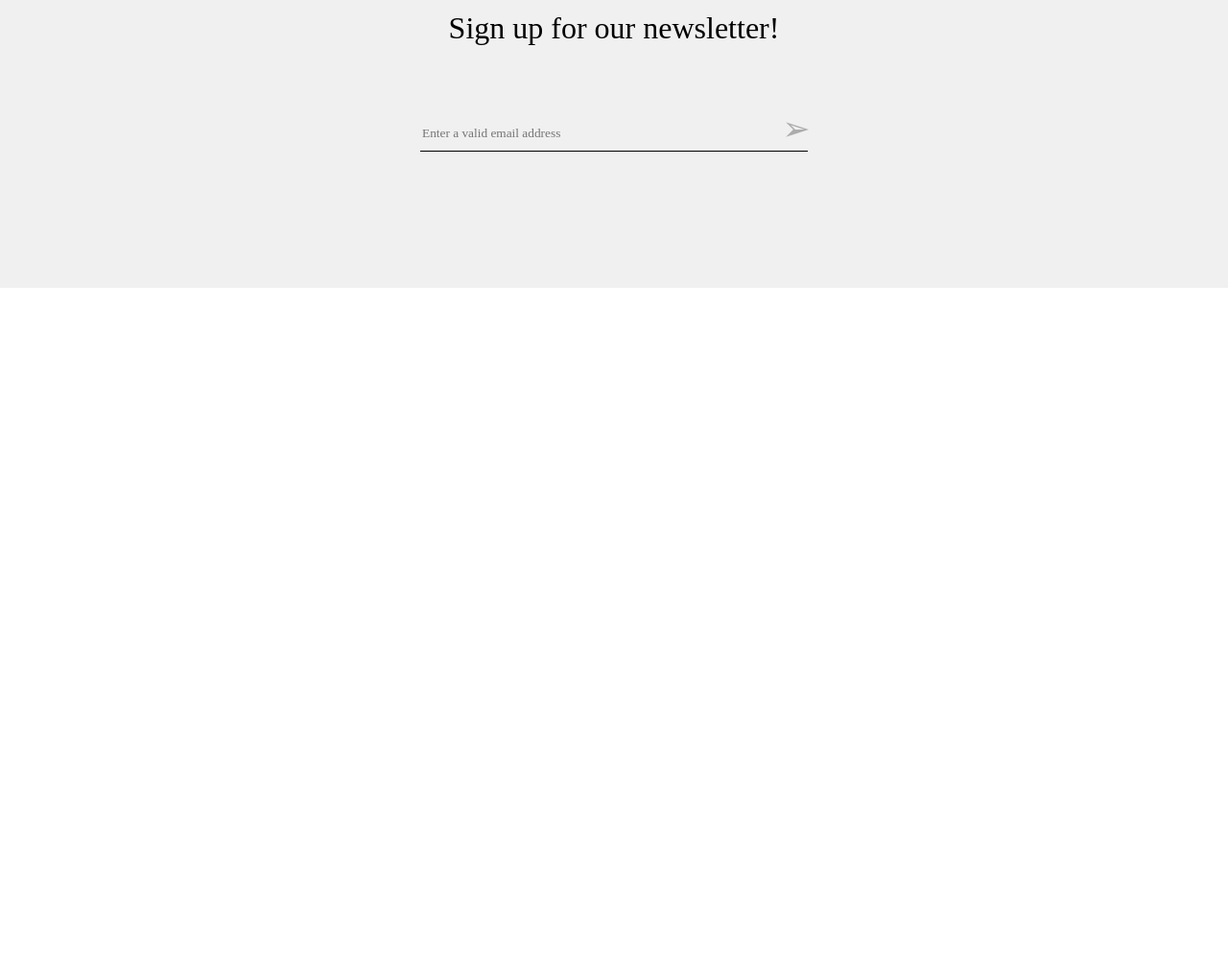
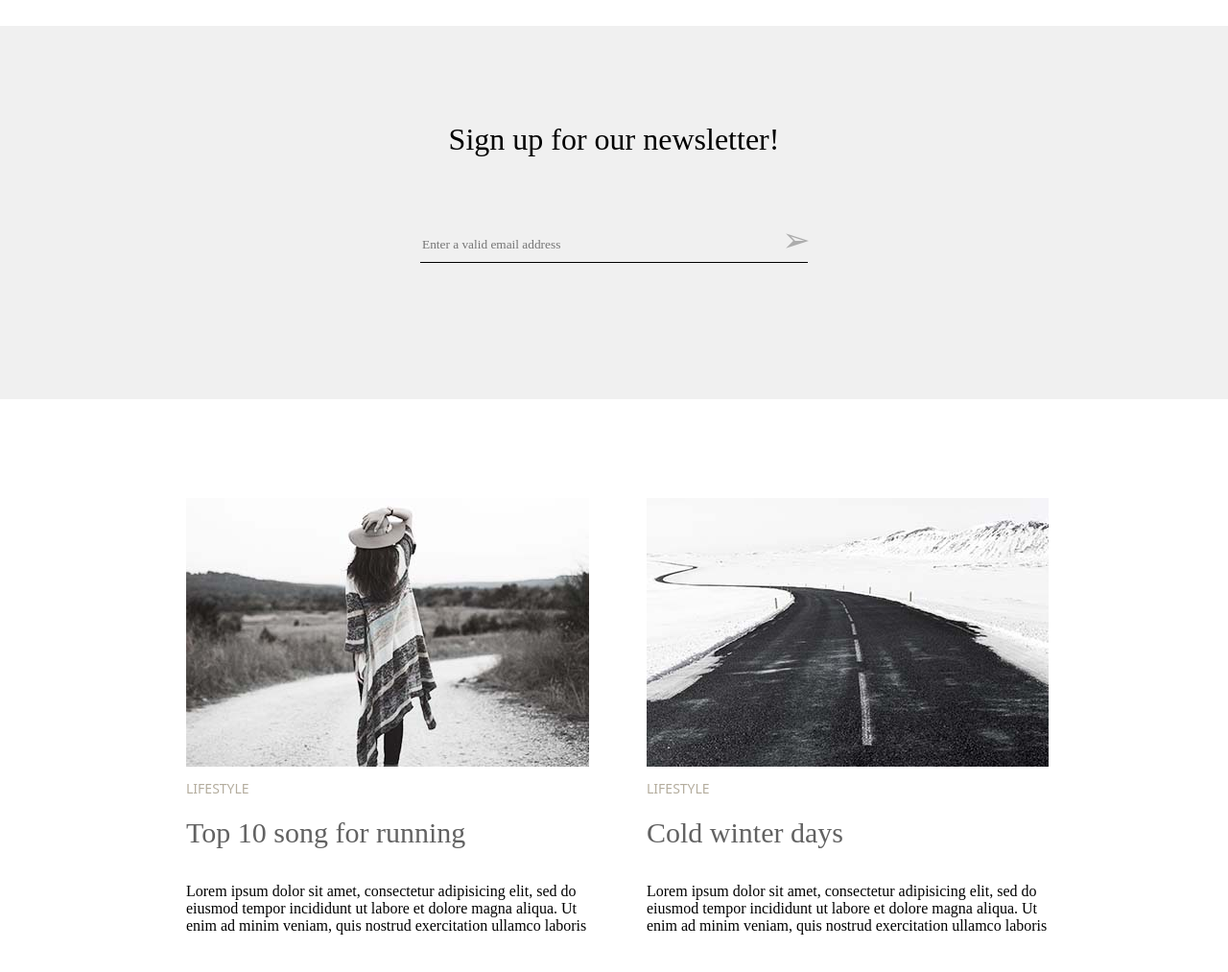
Before and after one commit to Torerroo/MINIM-, a plain HTML site: page index.html in a window 1280 px wide. Shown: the part 2463-3476 px from the top of the page at 96% size. Before the commit the page ends 2763 px from the top, so only its background shows below. Drawn offline with Linux system fonts and the light colour scheme.

Commit message:
8 commit

```diff
--- a/index.html
+++ b/index.html
@@ -26,22 +26,22 @@
         <h1 class="sraft__item1 specfont1">Leave a comment</h1>
      </div>
 
-     <div class="middle">
+     <div class="middle" id="container">
         <div class="middle__column1">
-            <img src="image/column1_image1.jpg" id="middle__image" class="column1__image1">
+            <img src="image/column1__image1.jpg" id="middle__image" class="column1__image1">
             <h1 class="column1__text1 specfont1">Lifestyle</h1>
             <h1 class="column1__text2 specfont2">More than just a music festival</h1>
-            <p class="column1__text3">Lorem ipsum dolor sit amet, consectetur adipisicing elit, sed do eiusmod tempor incididunt ut labore et dolore magna aliqua. Ut enim ad minim veniam, quis nostrud exercitation ullamco laboris </p>
-            <img src="image/column1_image2.jpg" id="middle__image" class="column1__image2">
+            <p class="column1__text3" id="column__text">Lorem ipsum dolor sit amet, consectetur adipisicing elit, sed do eiusmod tempor incididunt ut labore et dolore magna aliqua. Ut enim ad minim veniam, quis nostrud exercitation ullamco laboris </p>
+            <img src="image/column1__image2.jpg" id="middle__image" class="column1__image2">
             <h1 class="column1__text1 specfont1">photodiary</h1>
             <h1 class="column1__text2 specfont2">American dream</h1>
-            <p class="column1__text3">Lorem ipsum dolor sit amet, consectetur adipisicing elit, sed do eiusmod tempor incididunt ut labore et dolore magna aliqua. Ut enim ad minim veniam, quis nostrud exercitation ullamco laboris </p>
+            <p class="column1__text3" >Lorem ipsum dolor sit amet, consectetur adipisicing elit, sed do eiusmod tempor incididunt ut labore et dolore magna aliqua. Ut enim ad minim veniam, quis nostrud exercitation ullamco laboris </p>
         </div>
         <div class="middle__column2">
-            <img src="image/column2_image1.jpg" id="middle__image" class="column2__image1">
+            <img src="image/column2__image1.jpg" id="middle__image" class="column2__image1">
             <h1 class="column2__text1 specfont1">Lifestyle</h1>
             <h1 class="column2__text2 specfont2">Life tastes better with coffee</h1>
-            <p class="column2__text3">Lorem ipsum dolor sit amet, consectetur adipisicing elit, sed do eiusmod tempor incididunt ut labore et dolore magna aliqua. Ut enim ad minim veniam, quis nostrud exercitation ullamco laboris </p>
+            <p class="column2__text3" id="column__text">Lorem ipsum dolor sit amet, consectetur adipisicing elit, sed do eiusmod tempor incididunt ut labore et dolore magna aliqua. Ut enim ad minim veniam, quis nostrud exercitation ullamco laboris </p>
             <img src="image/column2__image2.jpg" id="middle__image" class="column2__image2">
             <h1 class="column2__text1 specfont1">photodiary</h1>
             <h1 class="column2__text2 specfont2">A day exploring the Alps</h1>
@@ -57,5 +57,20 @@
     </div>
 </form>
 
+<div class="footer" id="container">
+    <div class="footer__column1">
+        <img src="image/footer__image1.jpg" class="footer__image1">
+        <h1 class="column1__text1 specfont1">Lifestyle</h1>
+        <h1 class="column1__text2 specfont2">Top 10 song for running</h1>
+        <p class="column1__text3">Lorem ipsum dolor sit amet, consectetur adipisicing elit, sed do eiusmod tempor incididunt ut labore et dolore magna aliqua. Ut enim ad minim veniam, quis nostrud exercitation ullamco laboris </p>
+    </div>
+    <div class="footer__column2">
+        <img src="image/footer__image2.jpg" class="footer__image2">
+        <h1 class="column1__text1 specfont1">Lifestyle</h1>
+        <h1 class="column1__text2 specfont2">Cold winter days</h1>
+        <p class="column1__text3">Lorem ipsum dolor sit amet, consectetur adipisicing elit, sed do eiusmod tempor incididunt ut labore et dolore magna aliqua. Ut enim ad minim veniam, quis nostrud exercitation ullamco laboris </p>
+    </div>
+</div>
+
 </body>
 </html>
--- a/style.css
+++ b/style.css
@@ -51,12 +51,14 @@
     font-weight: 400;
     margin-bottom: 35px;
 }
-.middle {
-    margin-top: 135px;
+#container {
     max-width: 892px;
     margin-left: auto;
     margin-right: auto;
     display: flex;
+}
+.middle {
+    margin-top: 135px;
 }
 #middle__image {
     margin-bottom: 30px;
@@ -64,6 +66,9 @@
 
 .middle__column1 {
     padding-right: 60px;
+}
+#column__text {
+    margin-bottom: 132px;
 }
 .form {
     margin-top: 120px;
@@ -80,9 +85,6 @@
     .form__line {
         background-color: rgb(240, 240, 240);
         text-align: center;
-
-
-
     }
     .form__input {
         border: none;
@@ -94,7 +96,6 @@
         font-family: "Playfair Display";
         outline: 0;
         padding-bottom: 10px;
-
     }
     .form__button {
         position: relative;
@@ -103,3 +104,14 @@
         top: -45px;
         left: 190px;
     }
+.footer {
+    margin: 103px 0 165px 0;
+
+}
+    .footer__column1 {
+        padding: 0;
+        padding-right: 60px;
+    }
+    .footer__column2 {
+        padding: 0;
+    }
```
Also changed, not shown: image/column1__image1.jpg (renamed from image/column1_image1.jpg), image/column1__image2.jpg (renamed from image/column1_image2.jpg), image/column2__image1.jpg (renamed from image/column2_image1.jpg), image/footer__image1.jpg (added), image/footer__image2.jpg (added). Lines whose indentation alone changed are shown as unchanged.
